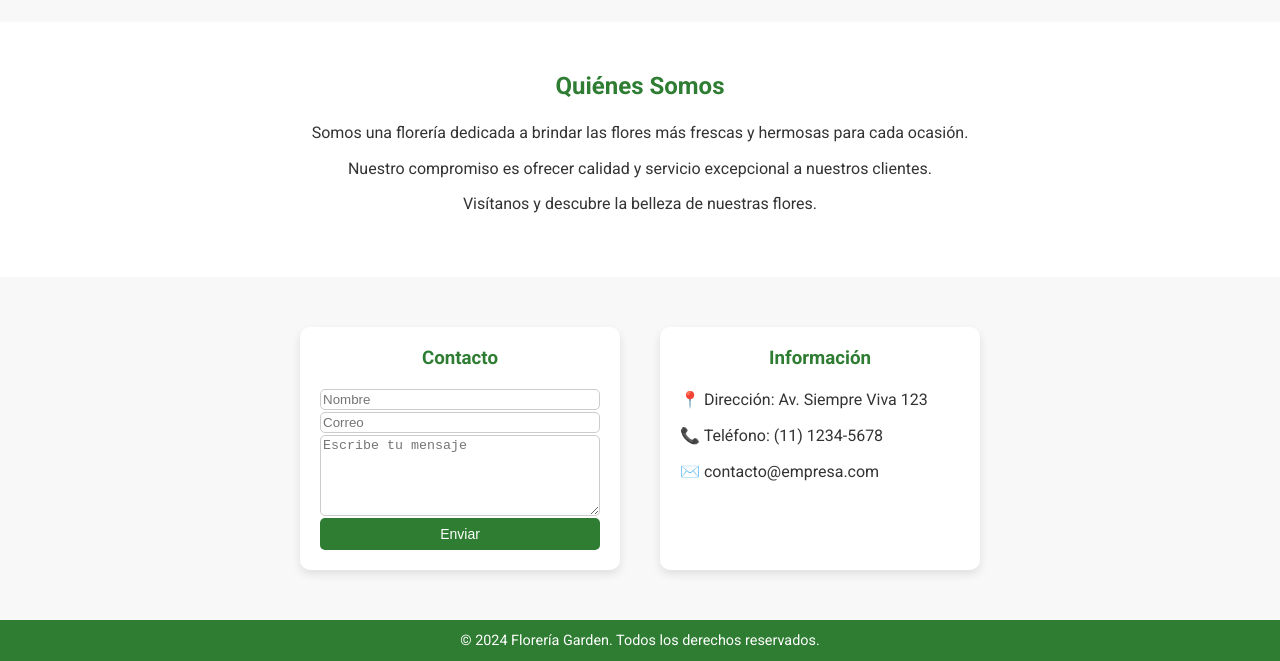
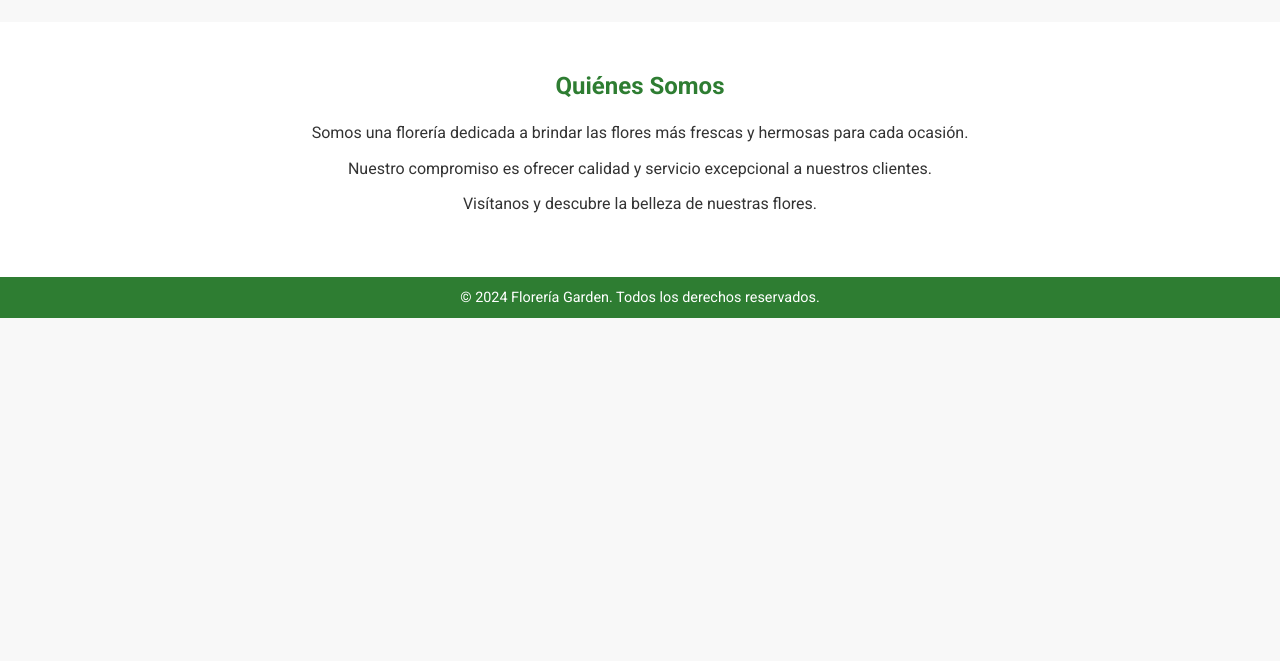
Before and after one commit to GYTMV/frontinit, a plain HTML site: page index.html in a window 1280 px wide. Shown: the part 1160-1821 px from the top of the page. After the commit the page ends 1478 px from the top, so only its background shows below. Drawn offline with Linux system fonts and the light colour scheme.

Commit message:
Add files via upload

```diff
--- a/index.html
+++ b/index.html
@@ -7,7 +7,7 @@
     <title>Florería Garden</title>
 
     <link rel="preconnect" href="https://fonts.googleapis.com">
-    <link rel="preconnect" href="https://fonts.gstatic.com" crossorigin>
+    <!--<link rel="preconnect" href="https://fonts.gstatic.com" crossorigin>-->
 
     <link href="https://fonts.googleapis.com/css2?family=Roboto:wght@400;700&display=swap"
         rel="stylesheet">
@@ -20,9 +20,10 @@
     <!-- Menú -->
     <nav>
         <ul>
+            <li><a href="./index.html">Inicio</a></li>
             <li><a href="#productos">Productos</a></li>
             <li><a href="#quienes-somos">Quiénes Somos</a></li>
-            <li><a href="#contacto">Contacto</a></li>
+            <li><a href="./contactos.html">Contacto</a></li>
         </ul>
     </nav>
 
@@ -84,43 +85,6 @@
             </p>
         </section>
 
-       <section class="contacto-contenedor" id="contacto">
-
-            <!-- Izquierda -->
-            <div class="contacto">
-
-                <h3>Contacto</h3>
-
-                <!--<a href="https://formspree.io/f/xzezovry" target="_blank" rel="noopener noreferrer"></a>-->
-                <form
-                    action="https://formspree.io/f/maenzryz"
-                    method="POST">
-
-                    <input type="hidden" name="_next" value="gracias.html">
-
-                    <input type="text" name="nombre" placeholder="Nombre" required>
-                    <input type="email" name="email" placeholder="Correo" required>
-                    <textarea name="mensaje" placeholder="Escribe tu mensaje" rows="5" required></textarea>
-                    <button type="submit" class="btn-enviar">Enviar</button>
-
-                </form>
-
-
-
-            </div>
-
-            <!-- Derecha -->
-            <div class="informacion">
-
-                <h3>Información</h3>
-
-                <div class="dato">📍 Dirección: Av. Siempre Viva 123</div>
-                <div class="dato">📞 Teléfono: (11) 1234-5678</div>
-                <div class="dato">✉️ contacto@empresa.com</div>
-
-            </div>
-
-        </section>
 
     </main>
 
```
